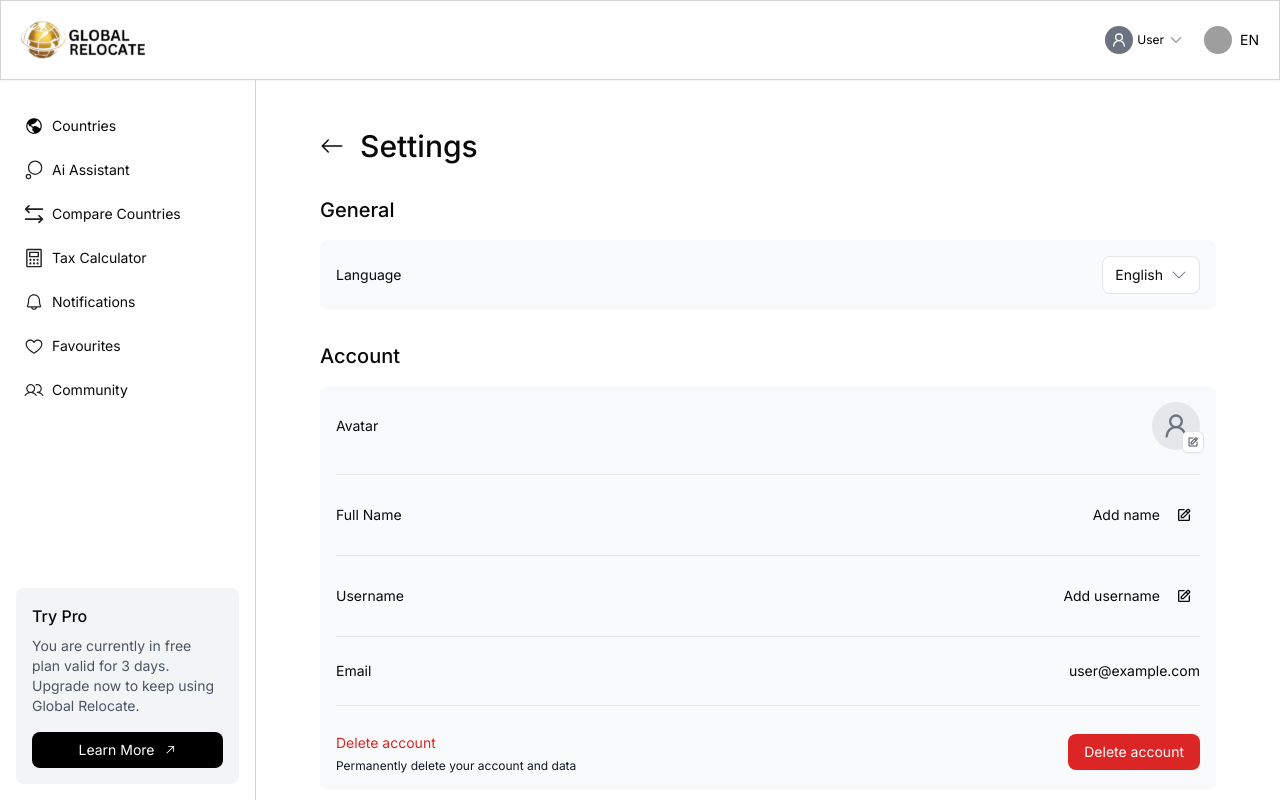
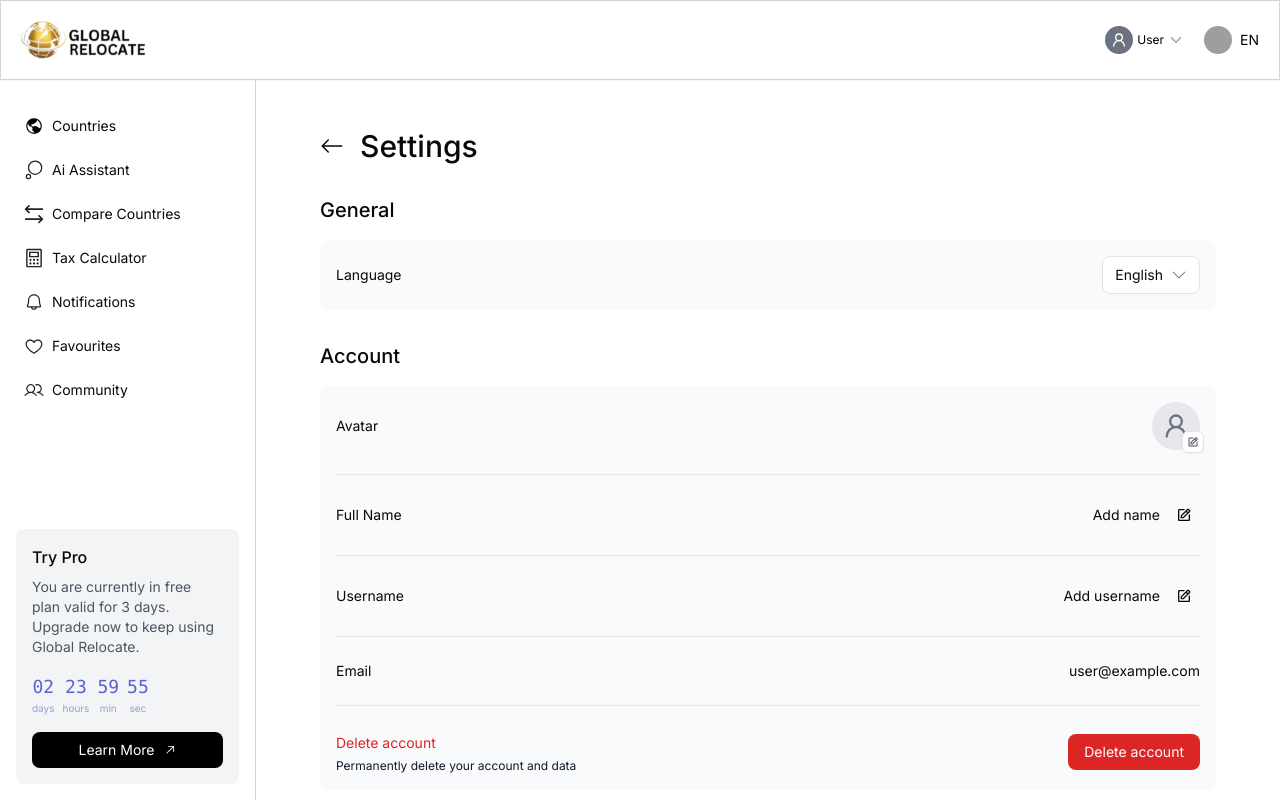
Before and after one commit to Global-Relocate/globalrelocatefrontend, a React (Vite) app: page /user/settings in a window 1280 px wide. Shown: the top 802 px of the page. Built offline with nearby package versions, Linux system fonts and the light colour scheme; no server answers; grey boxes are pictures that could not be loaded.

Commit message:
feat: add CountdownTimer component to Sidebar for upgrade plan notification

```diff
--- a/src/components/navigation/Sidebar.jsx
+++ b/src/components/navigation/Sidebar.jsx
@@ -3,6 +3,7 @@ import { Link, useLocation } from "react-router-dom";
 import { GoArrowUpRight } from "react-icons/go";
 import CounterBadge from "../common/CounterBadge";
 import { useFavorites } from "@/context/favorites-context";
+import CountdownTimer from '../common/CountdownTimer';
 
 function Sidebar({ navData, navState }) {
   const location = useLocation();
@@ -48,9 +49,12 @@ function Sidebar({ navData, navState }) {
             <p className="text-sm text-gray-600 mb-4">
               You are currently in free plan valid for 3 days. Upgrade now to keep using Global Relocate.
             </p>
+            <div className="mb-4">
+              <CountdownTimer />
+            </div>
             <Link
               to="/upgrade"
-              className="block w-full py-2 px-4 bg-black text-white rounded-lg text-sm hover:bg-gray-800 text-center flex items-center justify-center"
+              className="w-full py-2 px-4 bg-black text-white rounded-lg text-sm hover:bg-gray-800 text-center flex items-center justify-center"
             >
               Learn More <GoArrowUpRight className="ml-2" />
             </Link>
```
